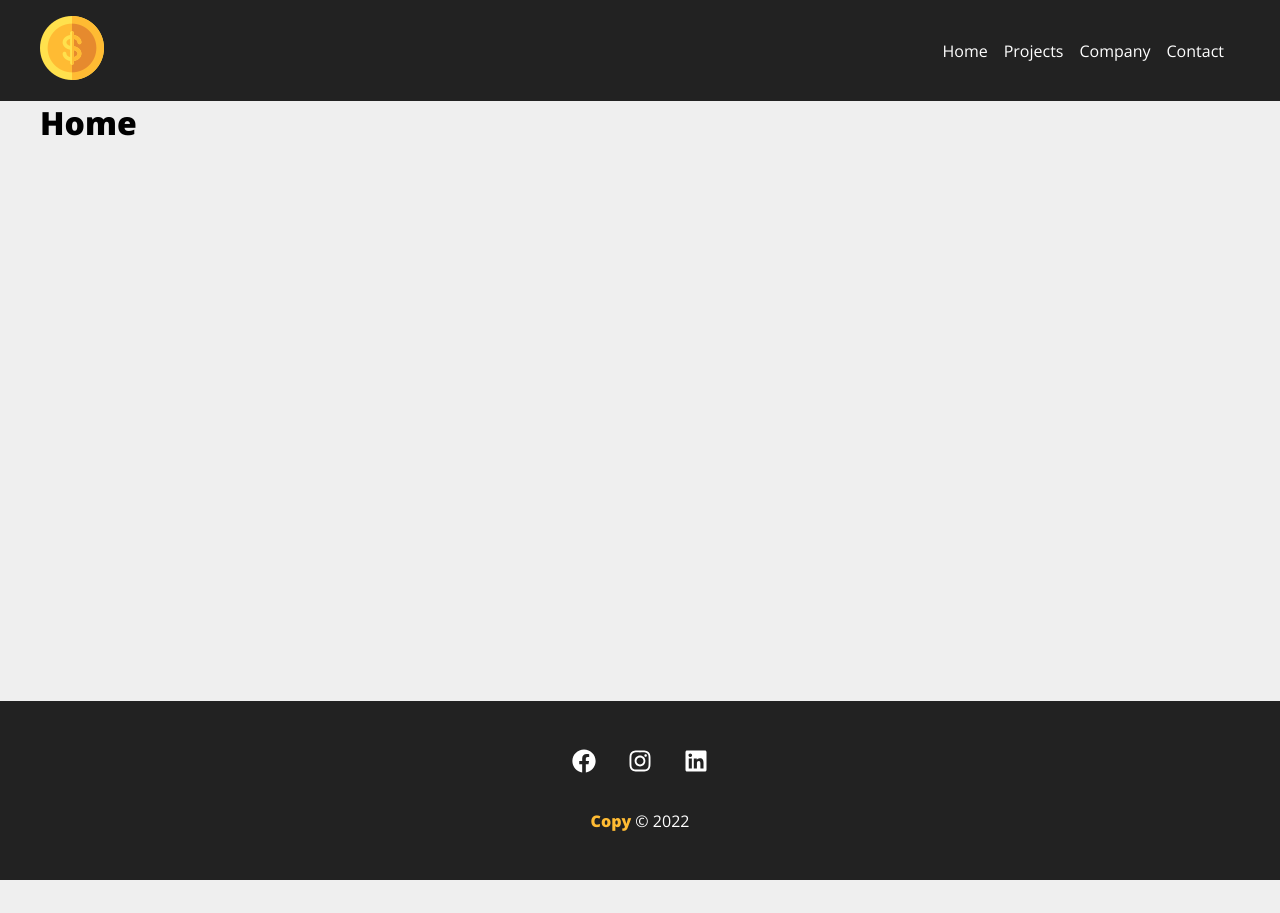
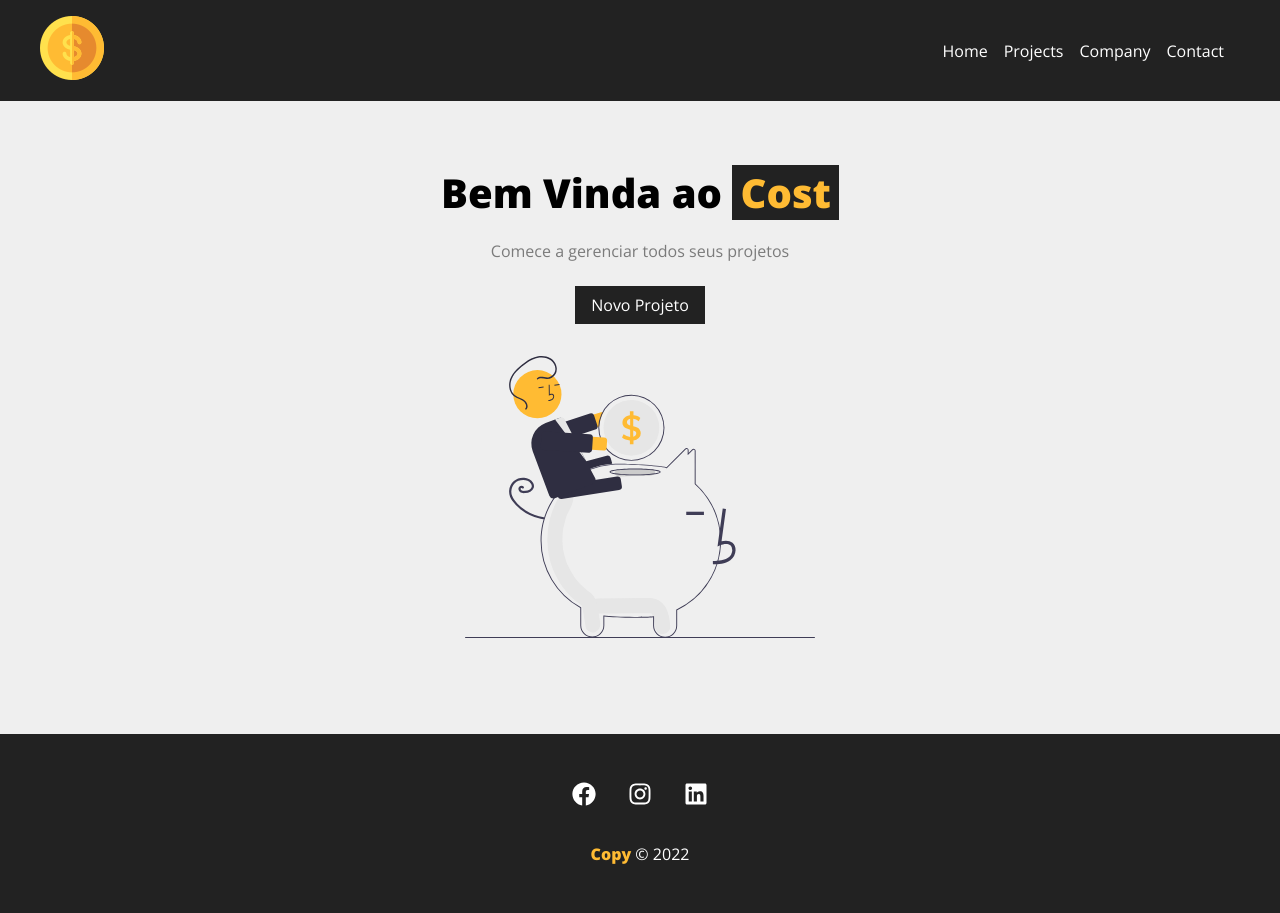
Before and after one commit to gabrielcomputacao/projetoreact, a React (Create React App) app in the folder projeto/: page / in a window 1280 px wide. Before the commit the page ends 880 px from the top, so only its background shows below. Built offline with nearby package versions, Linux system fonts and the light colour scheme.

Commit message:
criacao da home e do botao de Link

```diff
--- /dev/null
+++ b/projeto/src/components/layout/LinkButton.js
@@ -0,0 +1,12 @@
+import {Link} from "react-router-dom"
+import style from "./LinkButton.module.css"
+
+function LinkButton({to , text}){
+
+    return(
+        <Link className={style.btn} to={to}>{text} </Link>
+    )
+
+}
+
+export default LinkButton
--- /dev/null
+++ b/projeto/src/components/layout/LinkButton.module.css
@@ -0,0 +1,11 @@
+.btn{
+    background-color: #222;
+    color: #fff;
+    padding: .5em 1em;
+    text-decoration: none;
+    transition: .5s;
+}
+
+.btn:hover{
+    color: #ffbb33;
+}
--- a/projeto/src/components/pages/Home.js
+++ b/projeto/src/components/pages/Home.js
@@ -1,6 +1,18 @@
+import styles from "./Home.module.css"
+import saving from "../../img/saving.svg"
+import LinkButton from "../layout/LinkButton"
+
+
 function Home(){
     return(
-        <h1>Home</h1>
+        <section className={styles.home_container}>
+            <h1>Bem Vinda ao <span>Cost</span> </h1>
+            <p>
+                Comece a gerenciar todos seus projetos
+            </p>
+            <LinkButton to="/projects" text="Novo Projeto" />
+            <img src={saving} alt="Construa seus Projetos" title="Home dos Projetos" />
+        </section>
     )
 
 }
--- /dev/null
+++ b/projeto/src/components/pages/Home.module.css
@@ -0,0 +1,30 @@
+.home_container{
+    width: 100%;
+    display: flex;
+    flex-direction: column;
+    align-items: center;
+    justify-content: center;
+    padding: 4em;
+}
+
+.home_container h1{
+    font-size: 2.5em;
+    margin-bottom: .5em;
+}
+
+.home_container h1 span{
+    color: #ffbb33;
+    padding: 0 .2em;
+    background-color: #222;
+
+}
+
+.home_container p{
+    margin-bottom: 1.5em;
+    color: #7b7b7b;
+}
+
+.home_container img{
+    width: 350px;
+    margin: 2em 0;
+}
```
